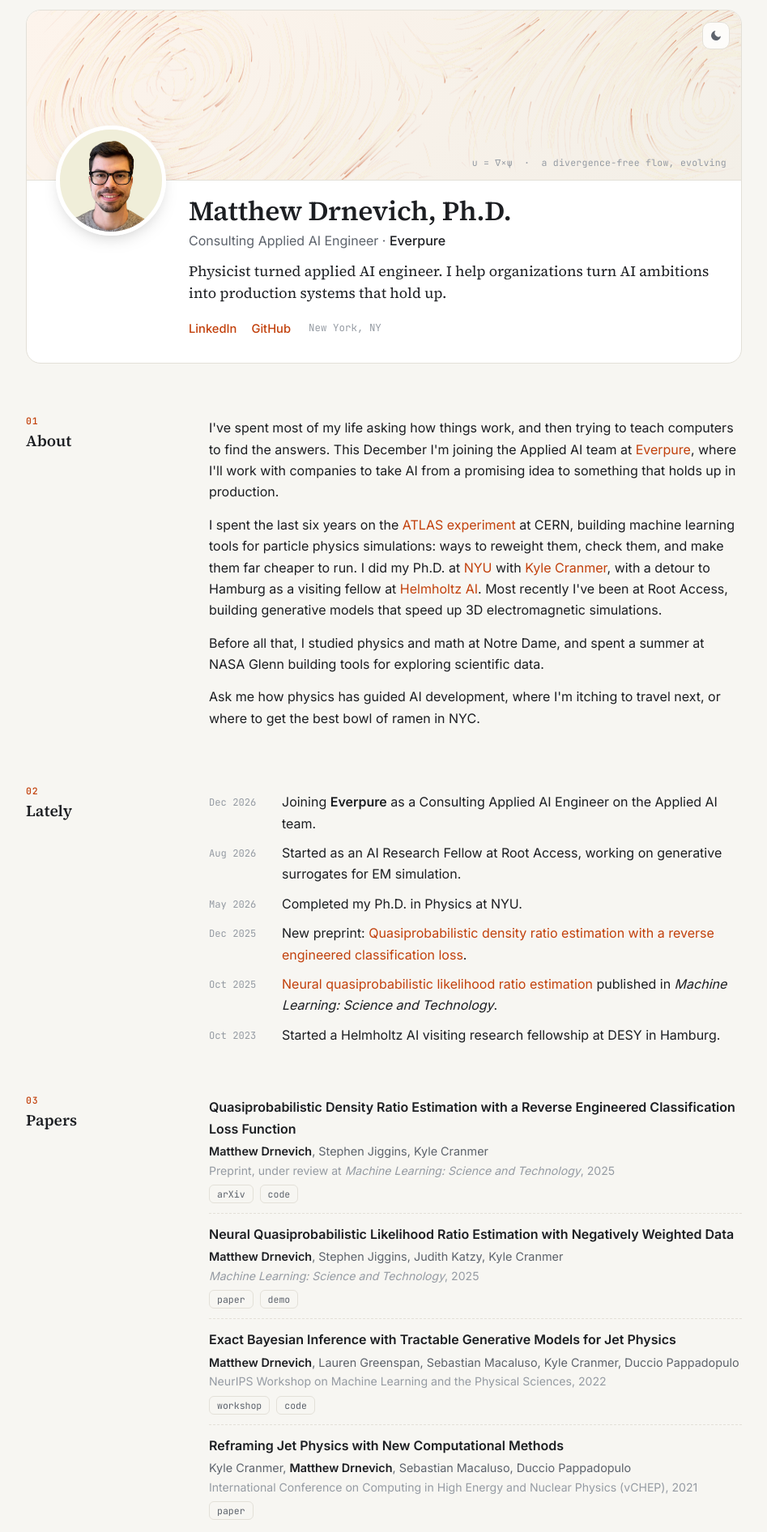
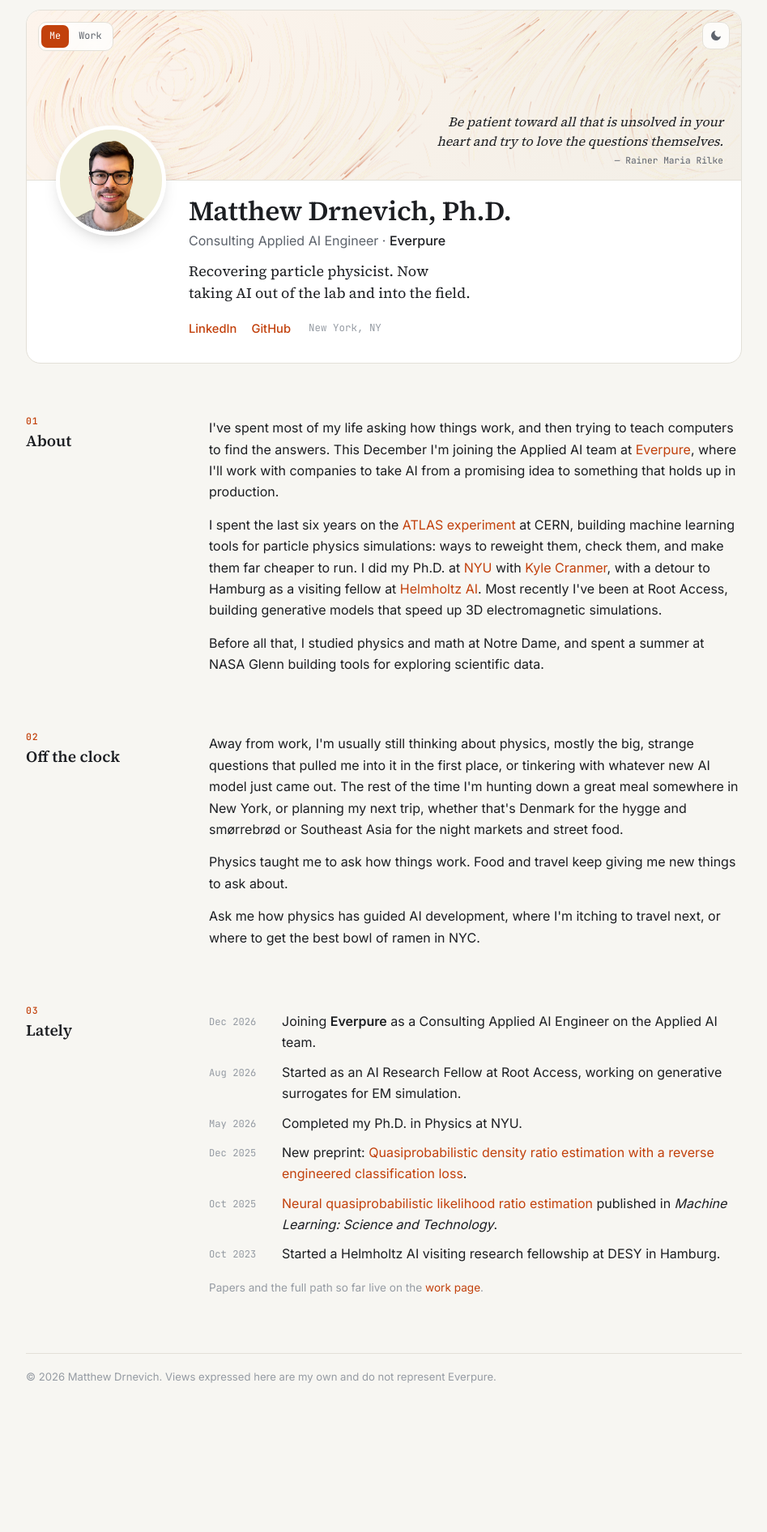
Before and after one commit to mdkdrnevich/mdkdrnevich.github.io, a plain HTML site: page index.html in a window 1280 px wide. Shown: the part 20-1912 px from the top of the page at 81% size, without its empty margins (166-1113 px from the left). After the commit the page ends 1802 px from the top, so only its background shows below. Drawn offline with Linux system fonts and the light colour scheme.

Commit message:
Split into Me and Work pages; move quote into banner
Keep the personal sections (About, Off the clock, Lately) on the
home page and move Papers and The path so far to a new work page with
a compact header. Add a Me/Work switch to the banner, move the Rilke
quote into the home banner, and lighten the tagline.

Co-Authored-By: Claude Opus 5.5 <noreply@anthropic.com>

```diff
--- a/assets/css/style.css
+++ b/assets/css/style.css
@@ -72,15 +72,32 @@ p { margin: 0 0 14px; }
 }
 #field { position: absolute; inset: 0; width: 100%; height: 100%; display: block; }
 
-.banner-caption {
+.banner-quote {
   position: absolute;
-  right: 18px;
-  bottom: 12px;
+  right: 22px;
+  bottom: 16px;
+  max-width: 400px;
+  margin: 0;
+  padding: 0;
+  border: 0;
+  text-align: right;
+  font-family: var(--serif);
+  font-style: italic;
+  font-size: 1rem;
+  line-height: 1.45;
+  color: var(--text);
+  text-shadow: 0 0 10px var(--banner-a), 0 0 18px var(--banner-a);
+  text-wrap: balance;
+}
+.banner-quote cite {
+  display: block;
+  margin-top: 4px;
+  font-style: normal;
   font-family: var(--mono);
-  font-size: .72rem;
-  color: var(--faint);
-  letter-spacing: .02em;
+  font-size: .7rem;
+  color: var(--muted);
 }
+.banner-quote cite::before { content: "— "; }
 
 .theme-toggle {
   position: absolute;
@@ -99,6 +116,30 @@ p { margin: 0 0 14px; }
   cursor: pointer;
 }
 .theme-toggle:hover { color: var(--text); }
+/* Page switch (Me / Work), top-left of the banner */
+.page-nav {
+  position: absolute;
+  top: 14px;
+  left: 14px;
+  display: flex;
+  gap: 2px;
+  padding: 3px;
+  border: 1px solid var(--rule);
+  border-radius: 10px;
+  background: color-mix(in srgb, var(--surface) 80%, transparent);
+  backdrop-filter: blur(6px);
+  -webkit-backdrop-filter: blur(6px);
+  font-family: var(--mono);
+  font-size: .74rem;
+}
+.page-nav a {
+  padding: 4px 10px;
+  border-radius: 7px;
+  color: var(--muted);
+}
+.page-nav a:hover { color: var(--text); text-decoration: none; }
+.page-nav a[aria-current="page"] { background: var(--accent); color: var(--surface); }
+
 .icon-sun { display: none; }
 [data-theme="dark"] .icon-sun { display: block; }
 [data-theme="dark"] .icon-moon { display: none; }
@@ -131,12 +172,21 @@ h1 {
 }
 .role { margin: 0 0 12px; color: var(--muted); }
 .role .org { color: var(--text); font-weight: 500; }
-.tagline { margin: 0 0 16px; font-family: var(--serif); font-size: 1.12rem; line-height: 1.5; }
+.tagline { margin: 0 0 16px; font-family: var(--serif); font-size: 1.12rem; line-height: 1.5; text-wrap: balance; }
 
 .profile-meta { display: flex; flex-wrap: wrap; align-items: center; gap: 8px 22px; }
 .links { list-style: none; padding: 0; margin: 0; display: flex; flex-wrap: wrap; gap: 6px 18px; }
 .links a { font-size: .92rem; font-weight: 500; }
 .meta { color: var(--faint); font-family: var(--mono); font-size: .78rem; }
+
+/* Compact header for secondary pages */
+.hero.compact .banner { height: 120px; }
+.hero.compact .profile { align-items: flex-end; gap: 22px; padding-bottom: 22px; }
+.hero.compact .avatar { width: 80px; height: 80px; margin-top: -40px; border-width: 4px; }
+.hero.compact .profile-text { padding-top: 12px; }
+.hero.compact h1 { font-size: 1.6rem; }
+.hero.compact .role { margin: 0; }
+.avatar-link { display: block; flex-shrink: 0; }
 
 /* ---------- Sections: label column + body ---------- */
 section {
@@ -254,12 +304,15 @@ blockquote cite::before { content: "— "; }
 @media (max-width: 760px) {
   .container { padding: 16px 16px 40px; }
   .hero { margin-bottom: 44px; }
-  .banner { height: 150px; }
-  .banner-caption { display: none; }
+  .banner { height: 190px; }
+  .banner-quote { left: 146px; right: 14px; bottom: 10px; max-width: none; font-size: .8rem; line-height: 1.35; }
   .profile { flex-direction: column; gap: 0; padding: 0 22px 24px; }
   .avatar { width: 112px; height: 112px; margin-top: -56px; }
   .profile-text { padding-top: 12px; }
   h1 { font-size: 1.75rem; }
+  .hero.compact .banner { height: 100px; }
+  .hero.compact .profile { flex-direction: row; align-items: flex-end; gap: 16px; }
+  .hero.compact .avatar { width: 68px; height: 68px; margin-top: -34px; }
   section { grid-template-columns: 1fr; gap: 14px; margin-bottom: 44px; }
   .label { position: static; display: flex; align-items: baseline; gap: 10px; }
   .idx { display: inline; margin: 0; }
--- a/index.html
+++ b/index.html
@@ -28,18 +28,25 @@
     <header class="hero">
       <div class="banner">
         <canvas id="field" aria-hidden="true"></canvas>
+        <nav class="page-nav" aria-label="Pages">
+          <a href="index.html" aria-current="page">Me</a>
+          <a href="work.html">Work</a>
+        </nav>
         <button id="theme-toggle" class="theme-toggle" aria-label="Toggle dark mode" title="Toggle dark mode">
           <svg class="icon-moon" viewBox="0 0 24 24" width="16" height="16" aria-hidden="true"><path d="M21 12.8A9 9 0 1 1 11.2 3a7 7 0 0 0 9.8 9.8z" fill="currentColor"/></svg>
           <svg class="icon-sun" viewBox="0 0 24 24" width="16" height="16" aria-hidden="true"><circle cx="12" cy="12" r="4.5" fill="currentColor"/><g stroke="currentColor" stroke-width="2" stroke-linecap="round"><path d="M12 1.5v2.5M12 20v2.5M1.5 12H4M20 12h2.5M4.6 4.6l1.8 1.8M17.6 17.6l1.8 1.8M4.6 19.4l1.8-1.8M17.6 6.4l1.8-1.8"/></g></svg>
         </button>
-        <span class="banner-caption">u = &nabla;&times;&psi; &nbsp;&middot;&nbsp; a divergence-free flow, evolving</span>
+        <blockquote class="banner-quote">
+          Be patient toward all that is unsolved in your heart and try to love the questions themselves.
+          <cite>Rainer Maria Rilke</cite>
+        </blockquote>
       </div>
       <div class="profile">
         <img class="avatar" src="assets/img/avatar.jpg" alt="Portrait of Matthew Drnevich" width="136" height="136">
         <div class="profile-text">
           <h1>Matthew Drnevich, Ph.D.</h1>
           <p class="role">Consulting Applied AI Engineer &middot; <span class="org">Everpure</span></p>
-          <p class="tagline">Physicist turned applied AI engineer. I help organizations turn AI ambitions into production systems that hold up.</p>
+          <p class="tagline">Recovering particle physicist. Now taking AI out of the lab and into the field.</p>
           <div class="profile-meta">
             <ul class="links">
               <!-- <li><a href="mailto:">Email</a></li> -->
@@ -73,82 +80,12 @@
           Before all that, I studied physics and math at Notre Dame, and spent a summer at NASA Glenn building tools for
           exploring scientific data.
         </p>
-        <p>
-          Ask me how physics has guided AI development, where I'm itching to travel next, or where to get the best bowl
-          of ramen in NYC.
-        </p>
       </div>
     </section>
 
     <!-- 02 -->
-    <section id="lately">
-      <h2 class="label"><span class="idx">02</span>Lately</h2>
-      <div class="body">
-        <ul class="news">
-          <li><span class="date">Dec 2026</span><span>Joining <strong>Everpure</strong> as a Consulting Applied AI Engineer on the Applied AI team.</span></li>
-          <li><span class="date">Aug 2026</span><span>Started as an AI Research Fellow at Root Access, working on generative surrogates for EM simulation.</span></li>
-          <li><span class="date">May 2026</span><span>Completed my Ph.D. in Physics at NYU.</span></li>
-          <li><span class="date">Dec 2025</span><span>New preprint: <a href="https://arxiv.org/abs/2512.19913">Quasiprobabilistic density ratio estimation with a reverse engineered classification loss</a>.</span></li>
-          <li><span class="date">Oct 2025</span><span><a href="https://doi.org/10.1088/2632-2153/ae0def">Neural quasiprobabilistic likelihood ratio estimation</a> published in <em>Machine Learning: Science and Technology</em>.</span></li>
-          <li><span class="date">Oct 2023</span><span>Started a Helmholtz AI visiting research fellowship at DESY in Hamburg.</span></li>
-        </ul>
-      </div>
-    </section>
-
-    <!-- 03 -->
-    <section id="papers">
-      <h2 class="label"><span class="idx">03</span>Papers</h2>
-      <div class="body">
-        <ul class="pubs">
-          <li>
-            <a class="pub-title" href="https://arxiv.org/abs/2512.19913">Quasiprobabilistic Density Ratio Estimation with a Reverse Engineered Classification Loss Function</a>
-            <div class="authors"><strong>Matthew Drnevich</strong>, Stephen Jiggins, Kyle Cranmer</div>
-            <div class="venue">Preprint, under review at <em>Machine Learning: Science and Technology</em>, 2025</div>
-            <div class="pub-links"><a href="https://arxiv.org/abs/2512.19913">arXiv</a><a href="https://github.com/mdkdrnevich/QuasiDRE">code</a></div>
-          </li>
-          <li>
-            <a class="pub-title" href="https://doi.org/10.1088/2632-2153/ae0def">Neural Quasiprobabilistic Likelihood Ratio Estimation with Negatively Weighted Data</a>
-            <div class="authors"><strong>Matthew Drnevich</strong>, Stephen Jiggins, Judith Katzy, Kyle Cranmer</div>
-            <div class="venue"><em>Machine Learning: Science and Technology</em>, 2025</div>
-            <div class="pub-links"><a href="https://doi.org/10.1088/2632-2153/ae0def">paper</a><a href="https://github.com/mdkdrnevich/QuasiSBI-Demo">demo</a></div>
-          </li>
-          <li>
-            <a class="pub-title" href="https://ml4physicalsciences.github.io/2022/">Exact Bayesian Inference with Tractable Generative Models for Jet Physics</a>
-            <div class="authors"><strong>Matthew Drnevich</strong>, Lauren Greenspan, Sebastian Macaluso, Kyle Cranmer, Duccio Pappadopulo</div>
-            <div class="venue">NeurIPS Workshop on Machine Learning and the Physical Sciences, 2022</div>
-            <div class="pub-links"><a href="https://ml4physicalsciences.github.io/2022/">workshop</a><a href="https://github.com/mdkdrnevich/ginkgo-inference">code</a></div>
-          </li>
-          <li>
-            <a class="pub-title" href="https://doi.org/10.1051/epjconf/202125103059">Reframing Jet Physics with New Computational Methods</a>
-            <div class="authors">Kyle Cranmer, <strong>Matthew Drnevich</strong>, Sebastian Macaluso, Duccio Pappadopulo</div>
-            <div class="venue">International Conference on Computing in High Energy and Nuclear Physics (vCHEP), 2021</div>
-            <div class="pub-links"><a href="https://doi.org/10.1051/epjconf/202125103059">paper</a></div>
-          </li>
-        </ul>
-        <p class="note">Full list on <a href="https://scholar.google.com/citations?user=TmKyCWAAAAAJ&amp;hl=en">Google Scholar</a>.</p>
-      </div>
-    </section>
-
-    <!-- 04 -->
-    <section id="path">
-      <h2 class="label"><span class="idx">04</span>The path so far</h2>
-      <div class="body">
-        <ol class="path">
-          <li><span class="when">2026&ndash;</span><span class="what"><strong>Everpure</strong>, Consulting Applied AI Engineer</span></li>
-          <li><span class="when">2026</span><span class="what"><strong>Root Access</strong>, AI Research Fellow</span></li>
-          <li><span class="when">2020&ndash;2026</span><span class="what"><strong>ATLAS Collaboration, CERN</strong>, Research Scientist (Physics/ML)</span></li>
-          <li><span class="when">2023&ndash;2024</span><span class="what"><strong>Helmholtz AI (HiDA / DESY)</strong>, Visiting Research Fellow</span></li>
-          <li><span class="when">2019&ndash;2026</span><span class="what"><strong>New York University</strong>, Ph.D. in Physics<br><span class="sub">Thesis: <em>Computational Methods for Systematic Uncertainties and Quasiprobabilistic Modeling in High-Energy Physics</em></span></span></li>
-          <li><span class="when">2017</span><span class="what"><strong>KPMG France / Loop Software</strong>, Algorithm Consultant</span></li>
-          <li><span class="when">2017</span><span class="what"><strong>NASA Glenn Research Center</strong>, Data Science &amp; Visualization Intern</span></li>
-          <li><span class="when">2015&ndash;2019</span><span class="what"><strong>University of Notre Dame</strong>, B.S. Honors Physics &amp; B.S. Honors Mathematics<br><span class="sub">Phi Beta Kappa, Sorin Scholar, cum laude</span></span></li>
-        </ol>
-      </div>
-    </section>
-
-    <!-- 05 -->
     <section id="off-the-clock">
-      <h2 class="label"><span class="idx">05</span>Off the clock</h2>
+      <h2 class="label"><span class="idx">02</span>Off the clock</h2>
       <div class="body">
         <p>
           Away from work, I'm usually still thinking about physics, mostly the big, strange questions that pulled me into it
@@ -159,10 +96,26 @@
         <p>
           Physics taught me to ask how things work. Food and travel keep giving me new things to ask about.
         </p>
-        <blockquote>
-          Be patient toward all that is unsolved in your heart and try to love the questions themselves.
-          <cite>Rainer Maria Rilke</cite>
-        </blockquote>
+        <p>
+          Ask me how physics has guided AI development, where I'm itching to travel next, or where to get the best bowl
+          of ramen in NYC.
+        </p>
+      </div>
+    </section>
+
+    <!-- 03 -->
+    <section id="lately">
+      <h2 class="label"><span class="idx">03</span>Lately</h2>
+      <div class="body">
+        <ul class="news">
+          <li><span class="date">Dec 2026</span><span>Joining <strong>Everpure</strong> as a Consulting Applied AI Engineer on the Applied AI team.</span></li>
+          <li><span class="date">Aug 2026</span><span>Started as an AI Research Fellow at Root Access, working on generative surrogates for EM simulation.</span></li>
+          <li><span class="date">May 2026</span><span>Completed my Ph.D. in Physics at NYU.</span></li>
+          <li><span class="date">Dec 2025</span><span>New preprint: <a href="https://arxiv.org/abs/2512.19913">Quasiprobabilistic density ratio estimation with a reverse engineered classification loss</a>.</span></li>
+          <li><span class="date">Oct 2025</span><span><a href="https://doi.org/10.1088/2632-2153/ae0def">Neural quasiprobabilistic likelihood ratio estimation</a> published in <em>Machine Learning: Science and Technology</em>.</span></li>
+          <li><span class="date">Oct 2023</span><span>Started a Helmholtz AI visiting research fellowship at DESY in Hamburg.</span></li>
+        </ul>
+        <p class="note">Papers and the full path so far live on the <a href="work.html">work page</a>.</p>
       </div>
     </section>
 
```
Also changed, not shown: work.html (added, +106 -0 lines).
